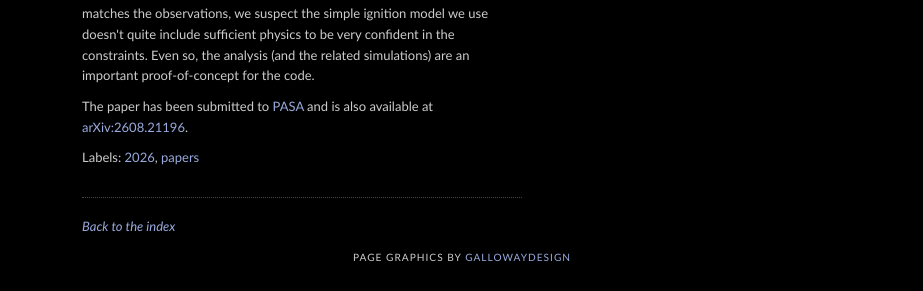
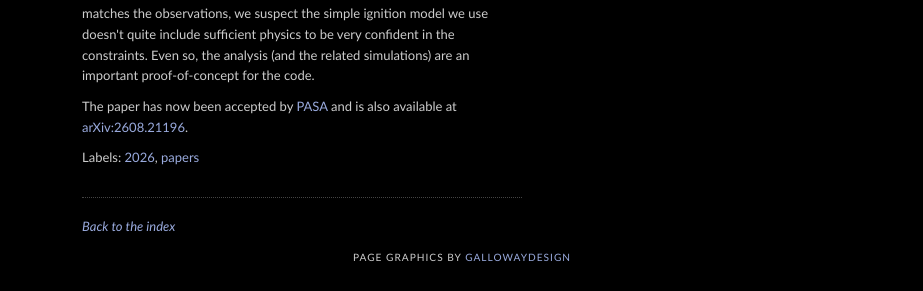
Before and after one commit to outs1der/outs1der.github.io, a Jekyll site: the page built from _posts/2026-08-21-srga-beans.md, in a window 1280 px wide. Shown: the part 601-892 px from the top of the page, without its empty margins (0-923 px from the left). Built offline with Jekyll 4.4.1, drawn with Linux system fonts in a browser that asks for light colours.

Commit message:
updated SRGA paper status

```diff
--- a/_posts/2026-08-21-srga-beans.md
+++ b/_posts/2026-08-21-srga-beans.md
@@ -27,7 +27,7 @@ mostly matches the observations, we suspect the simple ignition model we
 use doesn't quite include sufficient physics to be very confident in the
 constraints. Even so, the analysis (and the related simulations) are an
 important proof-of-concept for the code.</p>
-<p>The paper has been submitted to
+<p>The paper has now been accepted by
 <a href="https://www.cambridge.org/core/journals/publications-of-the-astronomical-society-of-australia">PASA</a> and is also available at
 <a href="https://arxiv.org/abs/2608.21196">arXiv:2608.21196</a>.
 </p>
```
